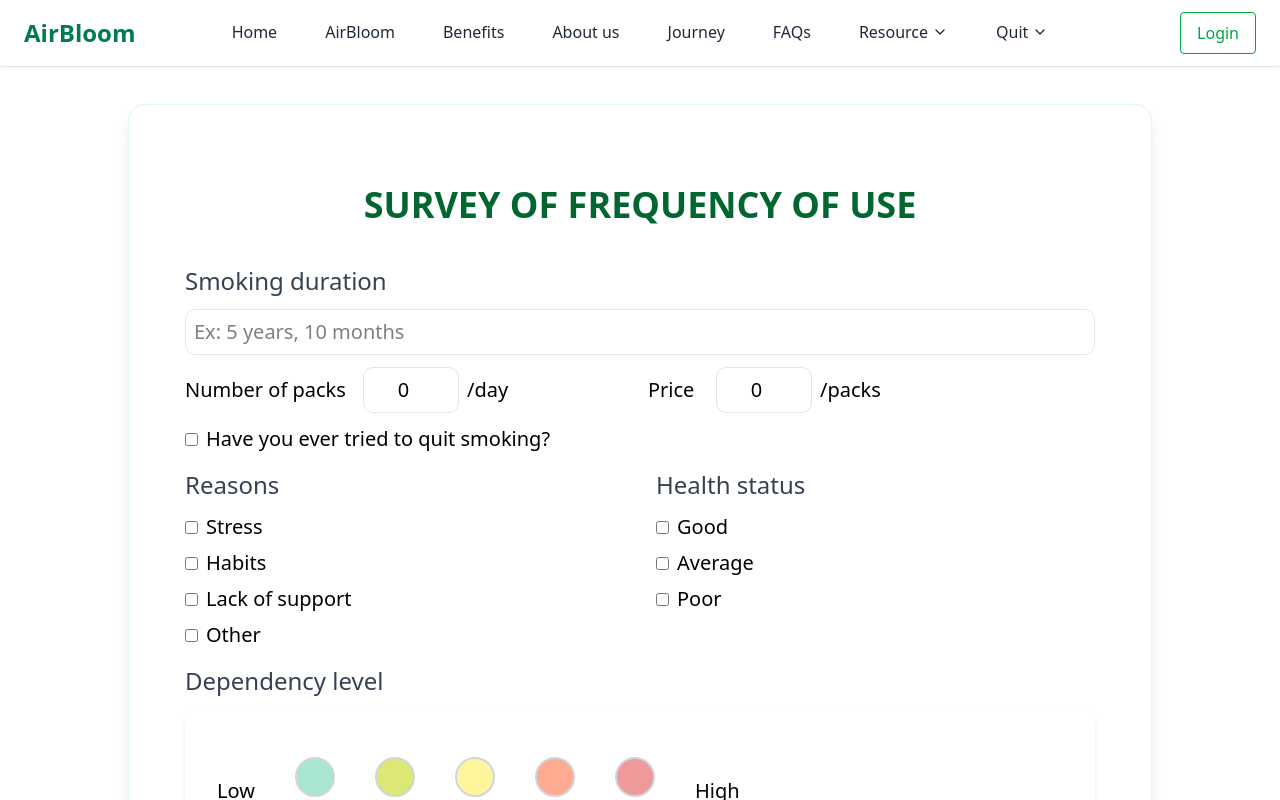
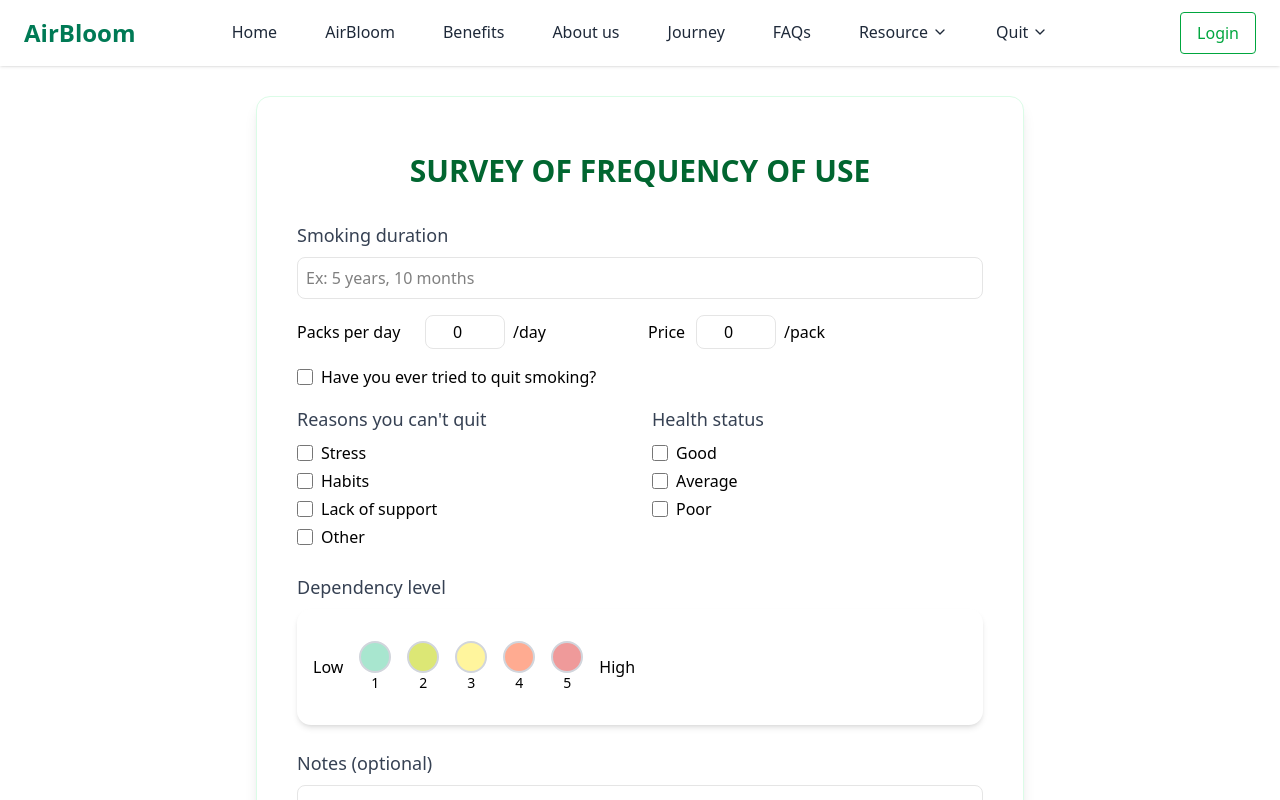
Before and after one commit to swp391-group7/smoking-cessation-support-platform-frontend, a React (Vite) app: page /user_survey in a window 1280 px wide. Shown: the top 800 px of the page. Built offline with nearby package versions, Linux system fonts and the light colour scheme; no server answers.

Commit message:
update animation breath

```diff
--- /dev/null
+++ b/src/api/blog.ts
@@ -0,0 +1,34 @@
+// src/api/blogApi.ts
+import axios from 'axios';
+
+const blogApi = axios.create({
+  baseURL: import.meta.env.VITE_API_URL || 'http://localhost:8080',
+  headers: { 'Content-Type': 'application/json' },
+});
+
+// Gắn JWT tự động, giống auth.ts
+blogApi.interceptors.request.use(config => {
+  const token = localStorage.getItem('token');
+  if (token && config.headers) {
+    config.headers.Authorization = `Bearer ${token}`;
+  }
+  return config;
+});
+
+export interface BlogPost {
+  id: string;
+  blog_type: string;
+  title: string;
+  content: string;
+  imageUrl: string;
+  createdAt: string;
+  userId: string;
+}
+
+/**
+ * Lấy 8 bài post mới nhất
+ */
+export async function fetchEightBlogs(): Promise<BlogPost[]> {
+  const { data } = await blogApi.get<BlogPost[]>('/blogs/display-8-blog');
+  return data;
+}
--- a/src/components/AnimatedElements.tsx
+++ b/src/components/AnimatedElements.tsx
@@ -42,7 +42,7 @@ const AnimatedElements = () => {
         className="absolute inset-0 flex items-center justify-center pointer-events-none"
         initial={{ scale: 0, opacity: 0.5 }}
         animate={{
-          scale: [0, 1.2, 1.5],
+          scale: [0, 1],
           opacity: [0.5, 0.2, 0],
           transition: {
             duration: 4,
@@ -61,7 +61,7 @@ const AnimatedElements = () => {
         className="absolute inset-0 flex items-center justify-center pointer-events-none"
         initial={{ scale: 0, opacity: 0.4 }}
         animate={{
-          scale: [0, 1, 1.3],
+          scale: [0, 1],
           opacity: [0.4, 0.1, 0],
           transition: {
             duration: 4,
--- a/src/components/quit_drop_down.tsx
+++ b/src/components/quit_drop_down.tsx
@@ -1,51 +1,37 @@
-// src/components/QuitDropdown.tsx
 import React, { useState } from "react";
-import { NavLink } from "react-router-dom";
+import { useNavigate, NavLink } from "react-router-dom";
 import {
   DropdownMenu,
   DropdownMenuTrigger,
   DropdownMenuContent,
   DropdownMenuItem,
-} from "@/components/ui/dropdown-menu"; // adjust path nếu cần
+} from "@/components/ui/dropdown-menu";
 import { ChevronDown } from "lucide-react";
 
 export const QuitDropdown: React.FC = () => {
-  // open = true khi menu đang mở; false khi đóng
   const [open, setOpen] = useState(false);
+  const navigate = useNavigate();
 
   return (
-    // Bắt state open/onOpenChange để điều khiển menu theo state
     <DropdownMenu open={open} onOpenChange={setOpen}>
-      {/* TRIGGER: dùng button chứ không phải NavLink,
-          để khi hover không tự navigate */}
       <DropdownMenuTrigger asChild>
         <button
-          // Khi hover vào button sẽ setOpen(true)
           onMouseEnter={() => setOpen(true)}
-          // Khi chuột rời khỏi button, tạm thời setOpen(false)
-          // Nhưng nếu người dùng di chuột xuống menu content thì
-          // sẽ bị đóng quá sớm. Chúng ta sẽ bổ sung onMouseEnter/onMouseLeave cho Content.
           onMouseLeave={() => setOpen(false)}
+          onClick={() => navigate("/user_survey")} // 👈 điều hướng khi click
           className="flex items-center px-3 py-1 rounded-2xl text-gray-800 hover:bg-emerald-100"
         >
           Quit
-          {/* Icon xoay ngược khi open === true */}
           <ChevronDown
-            className={`ml-1 h-4 w-4 transform transition-transform ${open ? "rotate-180" : ""
-              }`}
+            className={`ml-1 h-4 w-4 transform transition-transform ${
+              open ? "rotate-180" : ""
+            }`}
           />
         </button>
       </DropdownMenuTrigger>
 
-      {/*
-        CONTENT: menu xổ xuống.
-        Cần gắn onMouseEnter/onMouseLeave để khi hover vào content
-        menu vẫn giữ open = true cho đến khi rời khỏi content.
-      */}
       <DropdownMenuContent
-        // Khi di chuột vào phần content thì giữ open = true
         onMouseEnter={() => setOpen(true)}
-        // Khi chuột rời khỏi content, đóng menu
         onMouseLeave={() => setOpen(false)}
         align="start"
         className="mt-1 w-40 bg-white rounded-lg shadow-md"
@@ -76,7 +62,6 @@ export const QuitDropdown: React.FC = () => {
             User Survey
           </NavLink>
         </DropdownMenuItem>
-
       </DropdownMenuContent>
     </DropdownMenu>
   );
--- a/src/components/resource_drop_down.tsx
+++ b/src/components/resource_drop_down.tsx
@@ -1,6 +1,6 @@
 // src/components/QuitDropdown.tsx
 import React, { useState } from "react";
-import { NavLink } from "react-router-dom";
+import { Navigate, NavLink, Route, Router } from "react-router-dom";
 import {
   DropdownMenu,
   DropdownMenuTrigger,
@@ -25,6 +25,7 @@ export const ResourcDropdown: React.FC = () => {
           // Khi chuột rời khỏi button, tạm thời setOpen(false)
           // Nhưng nếu người dùng di chuột xuống menu content thì
           // sẽ bị đóng quá sớm. Chúng ta sẽ bổ sung onMouseEnter/onMouseLeave cho Content.
+
           onMouseLeave={() => setOpen(false)}
           className="flex items-center px-3 py-1 rounded-2xl text-gray-800 hover:bg-emerald-100"
         >
--- a/src/pages/platform/quit_progress.tsx
+++ b/src/pages/platform/quit_progress.tsx
@@ -5,7 +5,7 @@ import ProgressChart from '../../components/ProgressChart';
 import HistorySidebar from '../../components/HistorySidebar';
 import RemindersSidebar from '../../components/RemindersSidebar';
 import BadgesSidebar from '../../components/BadgesSidebar';
-import AnimatedElements from '@/components/AnimatedElements';
+
 
 type DailyFormValues = {
   numCigarettes: number;
@@ -71,7 +71,7 @@ export default function Quit_Progress() {
 
   return (
     <div className="flex p-6 gap-6 bg-gray-50 min-h-screen">
-      <AnimatedElements />
+
       {/* Left Main Content */}
       <div className="flex-1 space-y-6">
         <ProgressOverview
--- a/src/pages/platform/user_survey.tsx
+++ b/src/pages/platform/user_survey.tsx
@@ -1,19 +1,18 @@
 import React, { useState } from "react";
 import type { UserSurvey } from "@/api/usersurvey";
 
-const user_survey: React.FC = () => {
+const UserSurveyForm: React.FC = () => { // Đổi tên component thành PascalCase cho chuẩn React
   const [formData, setFormData] = useState<UserSurvey>({
     user_id: "", // Add a default value or fetch the actual user id as needed
     smoke_duration: "",
     cigarettes_per_day: 0,
     price_each: 0,
     tried_to_quit: false,
-    reasons_cant_quit: "",
-    health_status: "",
+    reasons_cant_quit: "", // Vẫn là string, cần thay đổi nếu muốn multi-select
+    health_status: "", // Vẫn là string, cần thay đổi nếu muốn multi-select
     dependency_level: 0,
     note: "",
   });
-
 
   const handleChange = (e: React.ChangeEvent<HTMLInputElement | HTMLTextAreaElement | HTMLSelectElement>) => {
     const { name, type, value } = e.target;
@@ -41,76 +40,102 @@ const user_survey: React.FC = () => {
     // gửi dữ liệu lên server ở đây
   };
 
+  // --- LƯU Ý QUAN TRỌNG VỀ 'reasons_cant_quit' và 'health_status' ---
+  // Hiện tại, chúng đang là string và được gán giá trị mới mỗi khi checkbox được chọn.
+  // Nếu bạn muốn người dùng chọn NHIỀU lý do/tình trạng sức khỏe, bạn cần thay đổi kiểu dữ liệu
+  // của chúng trong UserSurvey thành string[] (mảng chuỗi) và điều chỉnh logic handleChange.
+  // Ví dụ:
+  // const [formData, setFormData] = useState<UserSurvey>({
+  //   ...
+  //   reasons_cant_quit: [], // Đổi thành mảng
+  //   health_status: [],     // Đổi thành mảng
+  //   ...
+  // });
+  // const handleCheckboxGroupChange = (e: React.ChangeEvent<HTMLInputElement>) => {
+  //   const { name, value, checked } = e.target;
+  //   setFormData((prev) => {
+  //     const currentValues = prev[name as keyof UserSurvey] as string[];
+  //     if (checked) {
+  //       return { ...prev, [name]: [...currentValues, value] };
+  //     } else {
+  //       return { ...prev, [name]: currentValues.filter((item) => item !== value) };
+  //     }
+  //   });
+  // };
+  // Và cập nhật onChange của checkbox group: onChange={handleCheckboxGroupChange}
+
   return (
-    <div className="max-w-5xl mx-auto mt-10 bg-white shadow-lg rounded-2xl p-8 border border-green-100 ">
-      <form onSubmit={handleSubmit} className="max-w-6xl mx-auto px-6 py-12 text-black">
-        <h1 className="text-4xl font-semibold text-center text-green-800 mb-10">
+    // Giảm max-w và padding/margin tổng thể
+    <div className="max-w-3xl mx-auto mt-8 bg-white shadow-lg rounded-xl p-6 border border-green-100">
+      <form onSubmit={handleSubmit} className="px-4 py-8 text-black"> {/* Giảm px và py */}
+        <h1 className="text-3xl font-semibold text-center text-green-800 mb-8"> {/* Giảm kích thước và margin-bottom */}
           SURVEY OF FREQUENCY OF USE
         </h1>
 
-        <label className="block text-2xl font-medium text-gray-700 mb-3">Smoking duration</label>
-
+        <label className="block text-lg font-medium text-gray-700 mb-2">Smoking duration</label> {/* Giảm kích thước */}
         <input
           name="smoke_duration"
           placeholder="Ex: 5 years, 10 months"
           value={formData.smoke_duration}
           onChange={handleChange}
-          className="w-full p-2 text-xl border rounded-lg focus:ring-green-500 focus:border-green-50 mb-3"
+          className="w-full p-2 text-base border rounded-md focus:ring-green-500 focus:border-green-50 mb-4" // Giảm text-xl thành text-base, p-2
         />
 
-        <div className="grid grid-cols-2 gap-4">
-          <div className="flex items-center text-xl gap-2 mb-3">
-            <label className=" min-w-[170px]">Number of packs</label>
+        <div className="grid grid-cols-1 sm:grid-cols-2 gap-x-4 gap-y-3 mb-4"> {/* Điều chỉnh gap, thêm gap-y */}
+          <div className="flex items-center text-base gap-2"> {/* Giảm text-xl thành text-base */}
+            <label className="min-w-[140px] md:min-w-[120px]">Packs per day</label> {/* Giảm min-w */}
             <input
               name="cigarettes_per_day"
               type="number"
               value={formData.cigarettes_per_day}
               onChange={handleChange}
-              className="w-24 p-2 border rounded-lg text-center"
+              className="w-20 p-1 border rounded-md text-center text-base" // Giảm w, p, text-xl
             />
             <span>/day</span>
           </div>
 
-          <div className="flex items-center text-xl gap-2 mb-3">
-            <label className="min-w-[60px]">Price</label>
+          <div className="flex items-center text-base gap-2"> {/* Giảm text-xl thành text-base */}
+            <label className="min-w-[50px] md:min-w-[40px]">Price</label> {/* Giảm min-w */}
             <input
               name="price_each"
               type="number"
               value={formData.price_each}
               onChange={handleChange}
-              className="w-24 p-2 border rounded-lg text-center"
+              className="w-20 p-1 border rounded-md text-center text-base" // Giảm w, p, text-xl
             />
-            <span>/packs</span>
+            <span>/pack</span> {/* Đổi 'packs' thành 'pack' cho số ít */}
           </div>
         </div>
 
-        <label className="flex items-center text-xl gap-2 mb-4">
+        <label className="flex items-center text-base gap-2 mb-4"> {/* Giảm text-xl thành text-base */}
           <input
             type="checkbox"
             name="tried_to_quit"
             checked={formData.tried_to_quit}
             onChange={handleChange}
-            className="accent-green-500"
+            className="accent-green-500 w-4 h-4" // Làm nhỏ checkbox một chút
           />
           Have you ever tried to quit smoking?
         </label>
 
-        <div className="max-w-6xl mx-auto grid grid-cols-1 md:grid-cols-2 gap-8">
-          {/* Cột trái */}
-          <div className="space-y-4">
-            <label className="block text-2xl font-medium text-gray-700 mb-3">Reasons</label>
-            <div className="space-y-2 mb-4">
+        <div className="grid grid-cols-1 md:grid-cols-2 gap-x-6 gap-y-4 mb-6"> {/* Giảm gap-x, gap-y, mb */}
+          {/* Cột trái: Reasons */}
+          <div>
+            <label className="block text-lg font-medium text-gray-700 mb-2">Reasons you can't quit</label> {/* Giảm kích thước */}
+            <div className="space-y-1"> {/* Giảm space-y */}
               {['Stress', 'Habits', 'Lack of support', 'Other'].map((reason) => (
-                <label key={reason} className="flex items-center text-xl space-x-2">
+                <label key={reason} className="flex items-center text-base space-x-2"> {/* Giảm text-xl thành text-base */}
                   <input
                     type="checkbox"
                     name="reasons_cant_quit"
                     value={reason}
+                    // Current logic: only one reason can be selected because reasons_cant_quit is string
+                    // For multi-select, change reasons_cant_quit to string[] and adjust onChange handler
                     checked={formData.reasons_cant_quit === reason}
                     onChange={(e) =>
                       setFormData({ ...formData, reasons_cant_quit: e.target.value })
                     }
-                    className="accent-green-500"
+                    className="accent-green-500 w-4 h-4"
                   />
                   <span>{reason}</span>
                 </label>
@@ -118,22 +143,23 @@ const user_survey: React.FC = () => {
             </div>
           </div>
 
-          {/* Cột phải */}
-
-          <div className="space-y-4">
-            <label className="block text-2xl font-medium text-gray-700 mb-3">Health status</label>
-            <div className="space-y-2 mb-4">
+          {/* Cột phải: Health status */}
+          <div>
+            <label className="block text-lg font-medium text-gray-700 mb-2">Health status</label> {/* Giảm kích thước */}
+            <div className="space-y-1"> {/* Giảm space-y */}
               {['Good', 'Average', 'Poor'].map((status) => (
-                <label key={status} className="flex items-center text-xl space-x-2">
+                <label key={status} className="flex items-center text-base space-x-2"> {/* Giảm text-xl thành text-base */}
                   <input
                     type="checkbox"
                     name="health_status"
                     value={status}
+                    // Current logic: only one status can be selected because health_status is string
+                    // For multi-select, change health_status to string[] and adjust onChange handler
                     checked={formData.health_status === status}
                     onChange={(e) =>
                       setFormData({ ...formData, health_status: e.target.value })
                     }
-                    className="accent-green-500"
+                    className="accent-green-500 w-4 h-4"
                   />
                   <span>{status}</span>
                 </label>
@@ -142,9 +168,10 @@ const user_survey: React.FC = () => {
           </div>
         </div>
 
-        <label className="block text-2xl font-medium text-gray-700 mb-3">Dependency level</label>
-        <div className="flex items-center text-xl gap-10 mb-6 max-w-6xl mx-auto px-8 py-12 bg-white rounded-2xl shadow-md">
-          <span className="text-xl">Low</span>
+        <label className="block text-lg font-medium text-gray-700 mb-2">Dependency level</label> {/* Giảm kích thước */}
+        {/* Giảm gap, padding và margin-bottom */}
+        <div className="flex items-center text-base gap-4 mb-6 px-4 py-8 bg-white rounded-xl shadow-md">
+          <span className="text-base">Low</span> {/* Giảm kích thước */}
 
           {[1, 2, 3, 4, 5].map((level) => {
             const softColors = [
@@ -171,55 +198,50 @@ const user_survey: React.FC = () => {
               "Very High"
             ];
 
-
             const isSelected = formData.dependency_level === level;
 
             return (
               <div key={level} className="flex flex-col items-center">
                 <div
-                  className={`w-10 h-10 rounded-full cursor-pointer transition border-2 border-gray-300
-            ${softColors[level - 1]} ${softHoverColors[level - 1]}
-            ${isSelected ? "ring-4 ring-offset-2 ring-green-700 scale-110" : ""}
-          `}
+                  className={`w-8 h-8 rounded-full cursor-pointer transition border-2 border-gray-300
+                    ${softColors[level - 1]} ${softHoverColors[level - 1]}
+                    ${isSelected ? "ring-4 ring-offset-2 ring-green-700 scale-110" : ""}
+                  `}
                   onClick={() => handleDependencyClick(level)}
-                  title={levelNames[level - 1]} // ← Tooltip text here
+                  title={levelNames[level - 1]} // Tooltip text here
                 />
-                <span className="text-lg">{level}</span>
+                <span className="text-sm">{level}</span> {/* Giảm kích thước */}
               </div>
             );
           })}
 
-          <span className="text-xl">High</span>
+          <span className="text-base">High</span> {/* Giảm kích thước */}
         </div>
 
-        <label className="block text-2xl font-medium text-gray-700 mb-4">Notes (optional)</label>
+        <label className="block text-lg font-medium text-gray-700 mb-2">Notes (optional)</label> {/* Giảm kích thước */}
         <textarea
           name="note"
           placeholder="You can add notes about your smoking habits or any other information you would like to share"
           value={formData.note}
           onChange={handleChange}
-          className="w-full p-2 text-xl border rounded-lg focus:ring-green-500 focus:border-green-50 mb-6"
+          className="w-full p-2 text-base border rounded-md focus:ring-green-500 focus:border-green-50 mb-6" // Giảm text-xl thành text-base, p-2
         />
 
         <div className="text-center mt-4">
-          <p className="text-xl text-gray-700 mb-4">
+          <p className="text-base text-gray-700 mb-3"> {/* Giảm kích thước và margin-bottom */}
             Thank you for taking the survey!<br />
             Your feedback is valuable for us.
           </p>
           <button
-            className="bg-emerald-600 text-xl text-white px-6 py-2 rounded-full text-sm font-medium hover:bg-green-700"
-            onClick={() => console.log(formData)}
+            type="submit" // Luôn đặt type="submit" cho button trong form
+            className="bg-emerald-600 text-base text-white px-5 py-2 rounded-full font-medium hover:bg-green-700" // Giảm kích thước text và padding
           >
             Submit
           </button>
         </div>
-
-
       </form>
-
     </div>
-
   );
 };
 
-export default user_survey;
+export default UserSurveyForm;
```
Also changed, not shown: src/components/sugestPost.tsx (+20 -31 lines).
